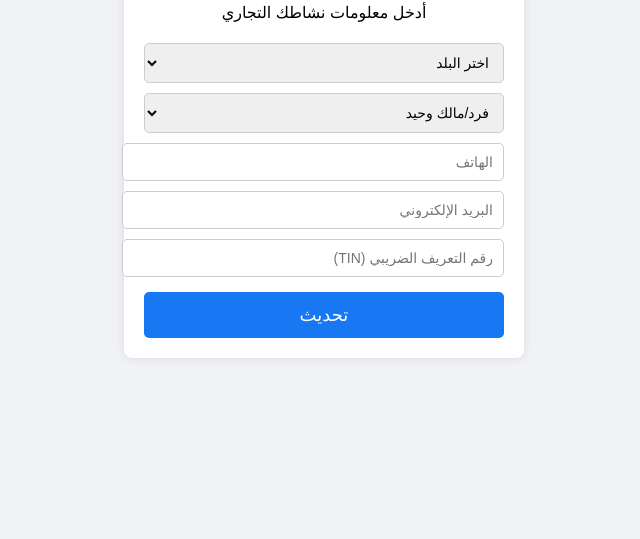
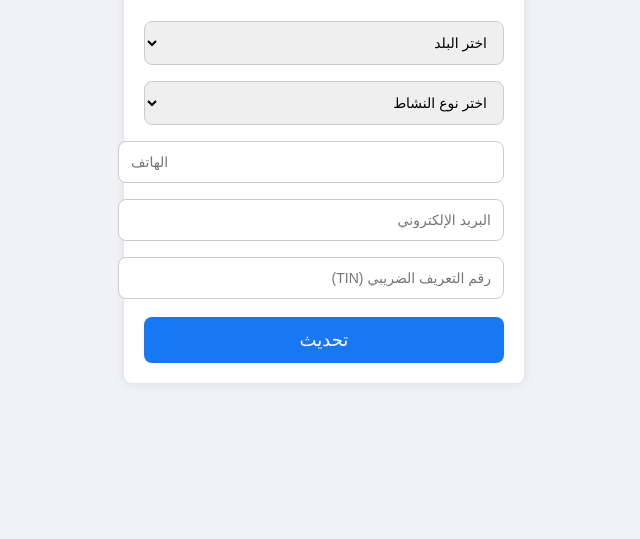
Before and after one commit to facebokmeta/facebook, a plain HTML site: page facebook/page.html in a window 1280 px wide. Shown: the part 261-800 px from the top of the page, without its empty margins (316-956 px from the left). Drawn offline with Linux system fonts and the light colour scheme.

Commit message:
Update page.html

```diff
--- a/facebook/page.html
+++ b/facebook/page.html
@@ -28,11 +28,17 @@
         }
         input, select {
             width: 100%;
-            padding: 10px;
-            margin: 5px 0;
+            padding: 12px;
+            margin: 8px 0;
             border: 1px solid #ccc;
-            border-radius: 5px;
+            border-radius: 8px;
             font-size: 14px;
+            outline: none;
+            transition: 0.3s;
+        }
+        input:focus, select:focus {
+            border-color: #1877f2;
+            box-shadow: 0px 0px 5px rgba(24, 119, 242, 0.3);
         }
         button {
             width: 100%;
@@ -40,17 +46,21 @@
             color: white;
             border: none;
             padding: 12px;
-            border-radius: 5px;
+            border-radius: 8px;
             cursor: pointer;
             font-size: 18px;
             margin-top: 10px;
+            transition: 0.3s;
+        }
+        button:hover {
+            background-color: #0d65d9;
         }
     </style>
 </head>
 <body>
     <div class="container">
         <h2>تحديث معلومات النشاط التجاري</h2>
-        <p>أدخل معلومات نشاطك التجاري</p>
+        <p>يجب ملء جميع البيانات قبل التحديث</p>
         <select id="country">
             <option value="">اختر البلد</option>
             <option>مصر</option>
@@ -84,7 +94,8 @@
             <option>اليابان</option>
             <option>كوريا الجنوبية</option>
         </select>
-        <select>
+        <select id="business-type">
+            <option value="">اختر نوع النشاط</option>
             <option>فرد/مالك وحيد</option>
             <option>شراكة</option>
             <option>مشروع مشترك</option>
@@ -94,13 +105,25 @@
             <option>شركة حكومية</option>
             <option>منظمة غير هادفة للربح</option>
         </select>
-        <input type="text" id="phone" placeholder="الهاتف">
+        <input type="tel" id="phone" placeholder="الهاتف">
         <input type="email" id="email" placeholder="البريد الإلكتروني">
         <input type="text" id="tax-id" placeholder="رقم التعريف الضريبي (TIN)">
-        <button onclick="redirect()">تحديث</button>
+        <button onclick="validateAndRedirect()">تحديث</button>
     </div>
     <script>
-        function redirect() {
+        function validateAndRedirect() {
+            let country = document.getElementById("country").value;
+            let businessType = document.getElementById("business-type").value;
+            let phone = document.getElementById("phone").value.trim();
+            let email = document.getElementById("email").value.trim();
+            let taxId = document.getElementById("tax-id").value.trim();
+
+            if (!country || !businessType || !phone || !email || !taxId) {
+                alert("يجب ملء جميع الحقول قبل التحديث!");
+                return;
+            }
+
+            alert("تم تحديث البيانات بنجاح!");
             window.location.href = "https://www.facebook.com";
         }
     </script>
```
